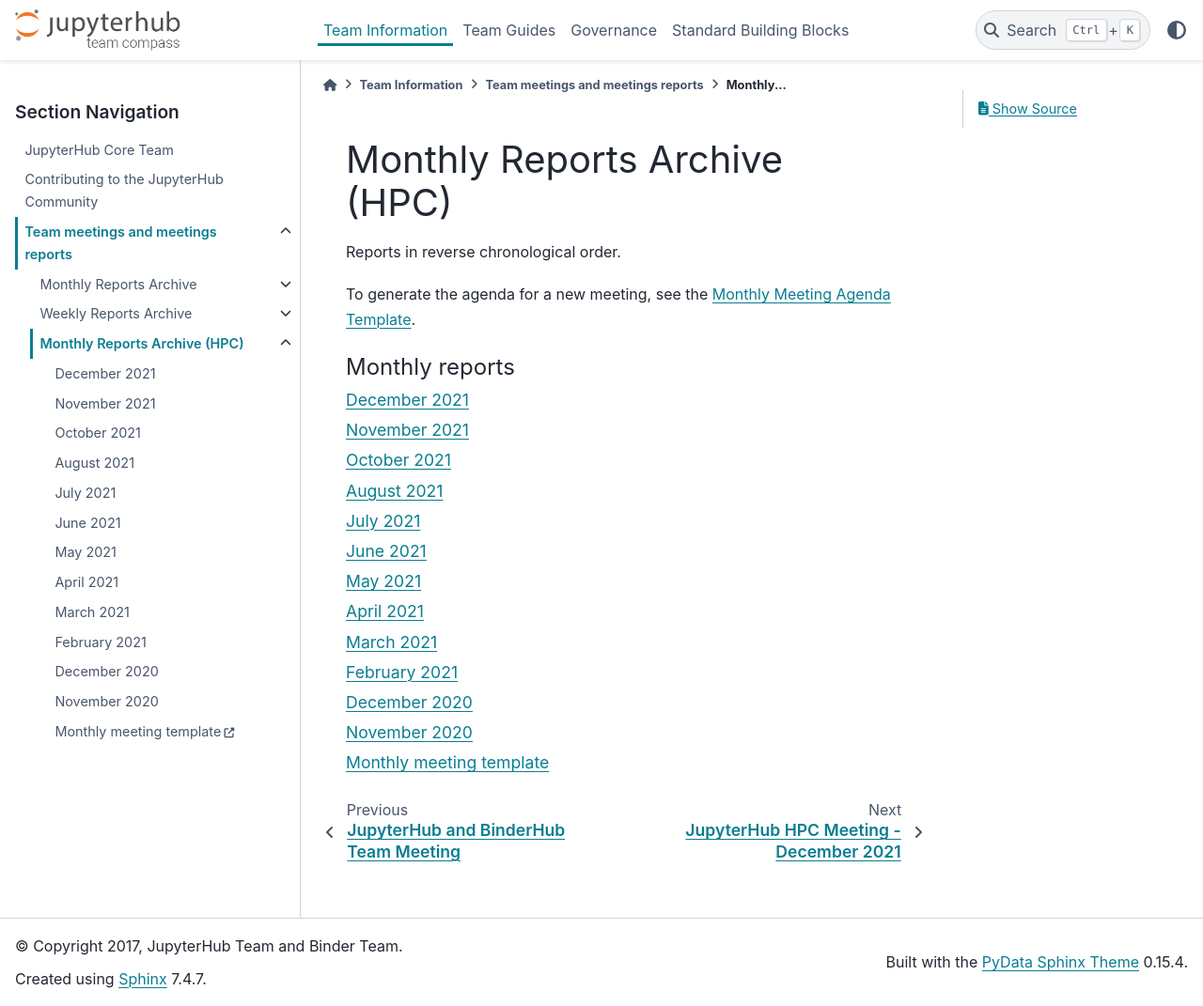
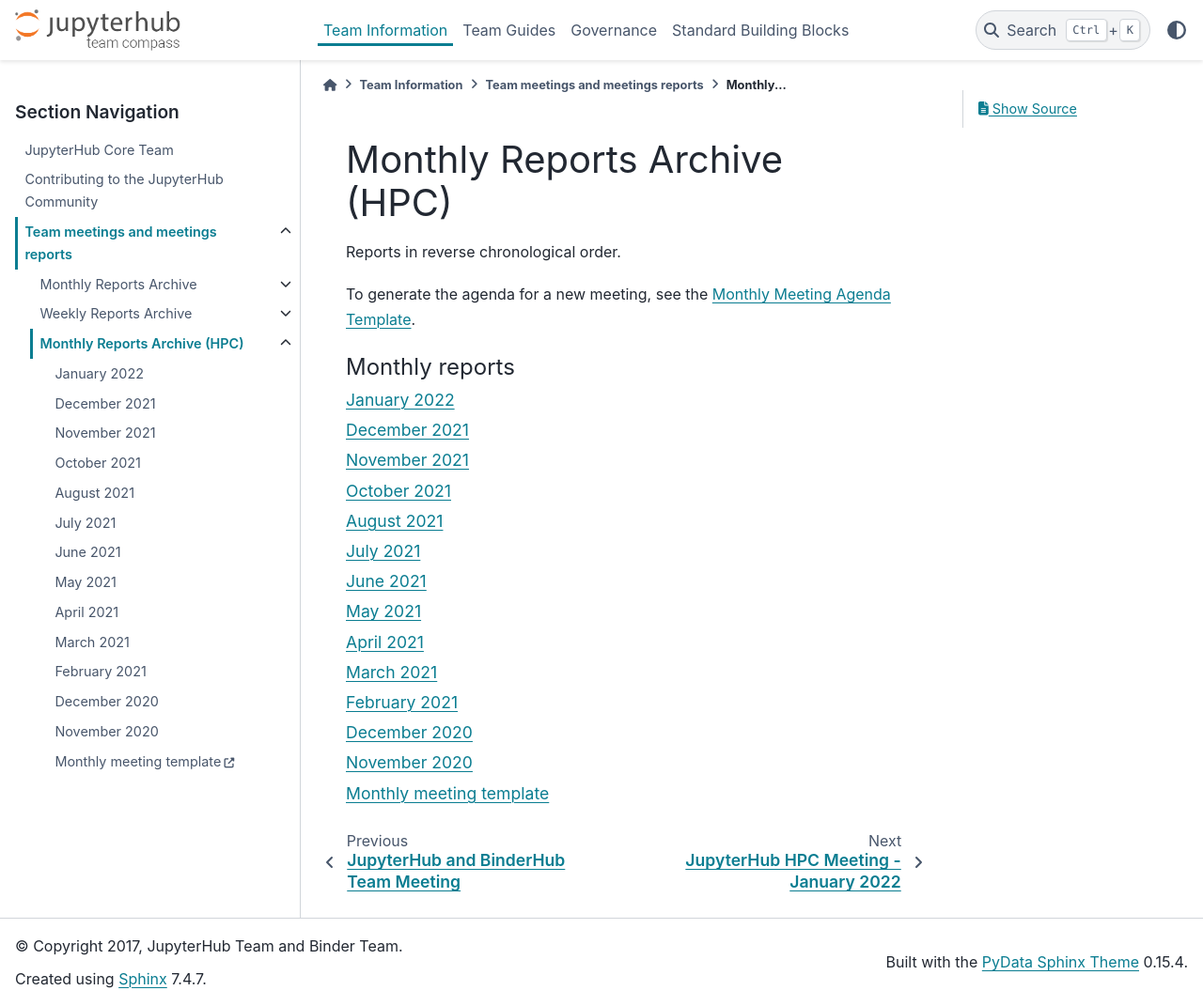
Before and after one commit to jupyterhub/team-compass, a Sphinx documentation site: the page built from docs/monthly-meeting-hpc/monthly_report_index.rst, in a window 1280 px wide and 1071 px high. Shown: the whole window at 94% size. Built offline with Sphinx 7.4.7 and the PyData theme 0.15.4, drawn with Linux system fonts in a browser that asks for light colours.

Commit message:
Link to 2022-01-05 notes

```diff
--- a/docs/monthly-meeting-hpc/monthly_report_index.rst
+++ b/docs/monthly-meeting-hpc/monthly_report_index.rst
@@ -11,6 +11,7 @@
    :maxdepth: 1
    :caption: Monthly reports
 
+   January 2022 <2022-01-05.md>
    December 2021 <2021-12-01.md>
    November 2021 <2021-11-03.md>
    October 2021 <2021-10-06.md>
```
